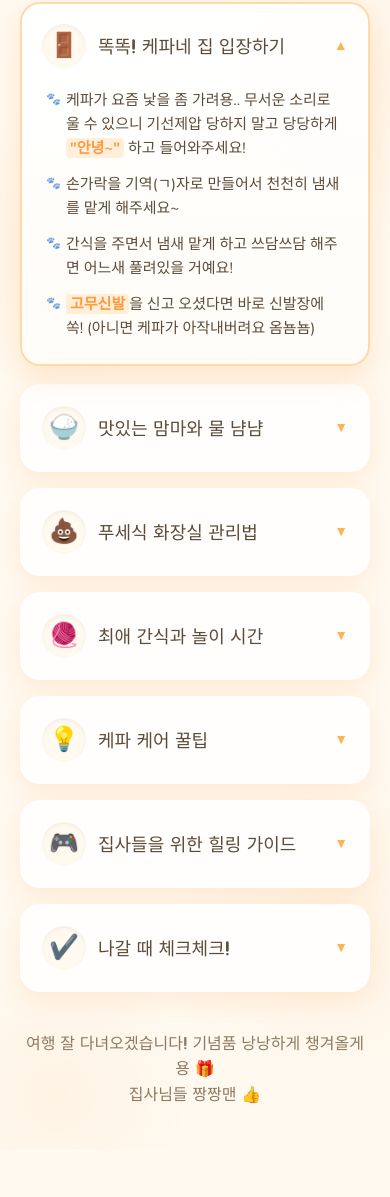
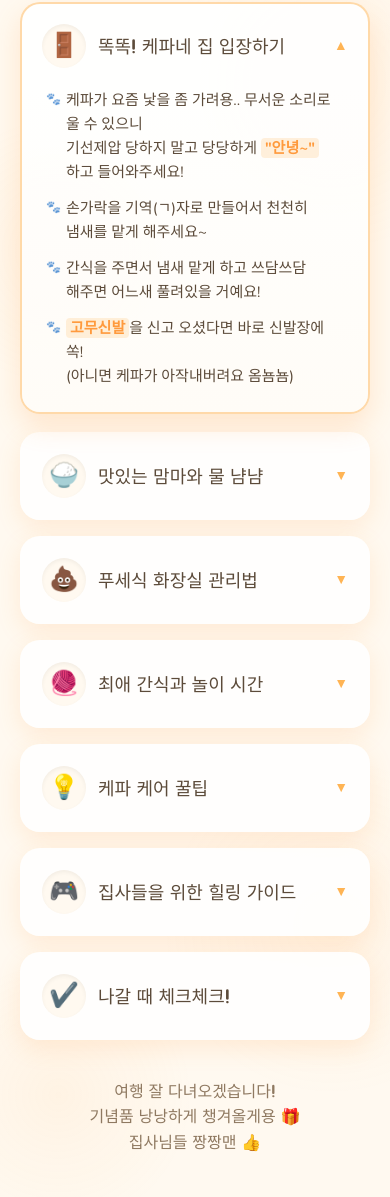
Before and after one commit to sygnac4813/Kepa_Guide, a plain HTML site: page index.html in a window 390 px wide. Shown: the part 171-1368 px from the top of the page. Before the commit the page ends 1320 px from the top, so only its background shows below. Drawn offline with nearby package versions, Linux system fonts and the light colour scheme.

Commit message:
Enhance text readability and line wrapping for mobile

```diff
--- a/index.html
+++ b/index.html
@@ -33,10 +33,10 @@
         <div class="accordion-content">
           <div class="content-inner">
             <ul>
-              <li>케파가 요즘 낯을 좀 가려용.. 무서운 소리로 울 수 있으니 기선제압 당하지 말고 당당하게 <strong>"안녕~"</strong> 하고 들어와주세요!</li>
+              <li>케파가 요즘 낯을 좀 가려용.. 무서운 소리로 울 수 있으니<br>기선제압 당하지 말고 당당하게 <strong>"안녕~"</strong> 하고 들어와주세요!</li>
               <li>손가락을 기역(ㄱ)자로 만들어서 천천히 냄새를 맡게 해주세요~</li>
               <li>간식을 주면서 냄새 맡게 하고 쓰담쓰담 해주면 어느새 풀려있을 거예요!</li>
-              <li><strong>고무신발</strong>을 신고 오셨다면 바로 신발장에 쏙! (아니면 케파가 아작내버려요 옴뇸뇸)</li>
+              <li><strong>고무신발</strong>을 신고 오셨다면 바로 신발장에 쏙!<br>(아니면 케파가 아작내버려요 옴뇸뇸)</li>
             </ul>
           </div>
         </div>
@@ -55,7 +55,7 @@
               <li><strong>아침/저녁 8시 30분</strong>은 자동 급식기가 맘마를 주는 시간이에요! (그릇 없으면 안나옴 주의)</li>
               <li>하루에 한 번씩 식기는 깨끗하게 설거지하고 키친타월로 물기를 닦아주세요.</li>
               <li>물은 정수기 물로 선까지 채워주세용! 다 씻고 나면 제자리에 원위치~</li>
-              <li>만약 케파가 <strong>화장실 세면대나 씽크대</strong>에 올라오면 물 달라는 뜻이에요. 따뜻한 물을 손에 받고 있으면 알아서 홀짝홀짝 마신답니다.</li>
+              <li>만약 케파가 <strong>화장실 세면대나 씽크대</strong>에 올라오면 물 달라는 뜻이에요.<br>따뜻한 물을 손에 받고 있으면 알아서 홀짝홀짝 마신답니다.</li>
             </ul>
           </div>
         </div>
@@ -109,9 +109,9 @@
         <div class="accordion-content">
           <div class="content-inner">
             <ul>
-              <li><strong>눈을 잘 못 뜬다면:</strong> 솜에 따뜻한 물을 묻히고 물기를 살짝 짠 다음, 눈을 바깥쪽으로 사악~ 닦아내 주세요. (안약을 넣어주시면 더 좋아요!)</li>
-              <li><strong>토를 했다면:</strong> 보통 한 번 토하면 두 번 정도 해요. 일회용 봉투와 물티슈를 준비해서 닦아주고 봉투에 묶어 버려주세요. 카페트면 물티슈로 벅벅!</li>
-              <li><strong>창문 환기:</strong> 창틀 구경을 좋아해요! 방충망이 약하니 <strong>매달리지 않게</strong> 구경만 하도록 해주세요. 새가 나타나서 흥분해 매달리면 바로 혼내주세요! 시야에 없는 창문은 안 열어주시면 감사하겠습니다.</li>
+              <li><strong>눈을 잘 못 뜬다면:</strong> 솜에 따뜻한 물을 묻히고 물기를 살짝 짠 다음,<br>눈을 바깥쪽으로 사악~ 닦아내 주세요. (안약을 넣어주시면 더 좋아요!)</li>
+              <li><strong>토를 했다면:</strong> 보통 한 번 토하면 두 번 정도 해요.<br>일회용 봉투와 물티슈를 준비해서 닦아주고 봉투에 묶어 버려주세요. 카페트면 물티슈로 벅벅!</li>
+              <li><strong>창문 환기:</strong> 창틀 구경을 좋아해요!<br>방충망이 약하니 <strong>매달리지 않게</strong> 구경만 하도록 해주세요.<br>새가 나타나서 흥분해 매달리면 바로 혼내주세요!<br>시야에 없는 창문은 안 열어주시면 감사하겠습니다.</li>
             </ul>
           </div>
         </div>
@@ -127,10 +127,10 @@
         <div class="accordion-content">
           <div class="content-inner">
             <ul>
-              <li><strong>쓰레기:</strong> 세탁실에 버리는 곳이 있어요 (회색-일반, 흰색-플라스틱). 음쓰는 좌측 냉동고 아래 원형 통에 버리고 얼려주세요. 배달 용기는 한 번 씻어서 버려주는 센스!</li>
-              <li><strong>맛도리 천국:</strong> 냉장고와 아일랜드 서랍 밑에 과자랑 티백들이 있어요. 마음껏 드세요! (초코만 바닥에 안 떨어지게 조심). 커피머신으로 핫초코도 가능해요!</li>
+              <li><strong>쓰레기:</strong> 세탁실에 버리는 곳이 있어요 (회색-일반, 흰색-플라스틱).<br>음쓰는 좌측 냉동고 아래 원형 통에 버리고 얼려주세요.<br>배달 용기는 한 번 씻어서 버려주는 센스!</li>
+              <li><strong>맛도리 천국:</strong> 냉장고와 아일랜드 서랍 밑에 과자랑 티백들이 있어요.<br>마음껏 드세요! (초코만 바닥에 안 떨어지게 조심). 커피머신으로 핫초코도 가능해요!</li>
               <li><strong>배달 음식 맘껏 드세요:</strong> 뭘 좋아하실지 몰라 카드 두고 갑니다 💳 편하게 팍팍 시켜드세용!</li>
-              <li><strong>닌텐도 스위치:</strong> 홈 버튼 누르고 HDMI 아이콘 클릭! 게스트 프로필로 마음껏 즐기세요. 조이콘 쓰면 왕추천! (게임 칩은 버섯 케이스에)</li>
+              <li><strong>닌텐도 스위치:</strong> 홈 버튼 누르고 HDMI 아이콘 클릭!<br>게스트 프로필로 마음껏 즐기세요. 조이콘 쓰면 왕추천! (게임 칩은 버섯 케이스에)</li>
               <li><strong>OTT & 유튜브:</strong> 리모컨 홈 버튼 누르고 원하는 OTT 다 보세요. 유튜브 프리미엄(세민 계정)도 있답니다!</li>
             </ul>
           </div>
@@ -147,7 +147,7 @@
         <div class="accordion-content">
           <div class="content-inner">
             <ul>
-              <li>총 5개의 <strong>창문(안방, 옷방, 화장실, 거실, 부엌)</strong>이 모두 잘 닫혔는지 꼭! 확인해 주세용.</li>
+              <li>총 5개의 <strong>창문(안방, 옷방, 화장실, 거실, 부엌)</strong>이<br>모두 잘 닫혔는지 꼭! 확인해 주세용.</li>
               <li>세탁실과 화장실 문은 <strong>닫고</strong>, 나머지 문들은 <strong>열어주세요.</strong></li>
               <li>가스와 고데기를 사용하셨다면 전원과 가스밸브 잠금 확인 필수!</li>
               <li>도어락 잠금 소리까지 꼭 듣고 나서주세요. (옛날집이라..)</li>
@@ -160,7 +160,7 @@
     </main>
 
     <footer class="footer">
-      <p>여행 잘 다녀오겠습니다! 기념품 낭낭하게 챙겨올게용 🎁<br>집사님들 짱짱맨 👍</p>
+      <p>여행 잘 다녀오겠습니다!<br>기념품 낭낭하게 챙겨올게용 🎁<br>집사님들 짱짱맨 👍</p>
     </footer>
   </div>
 
--- a/style.css
+++ b/style.css
@@ -23,6 +23,8 @@ body {
   background-color: var(--bg-color);
   color: var(--text-dark);
   line-height: 1.6;
+  word-break: keep-all;
+  overflow-wrap: break-word;
   background-image:
     radial-gradient(circle at 15% 50%, rgba(255, 180, 84, 0.08), transparent 25%),
     radial-gradient(circle at 85% 30%, rgba(255, 180, 84, 0.08), transparent 25%);
```
